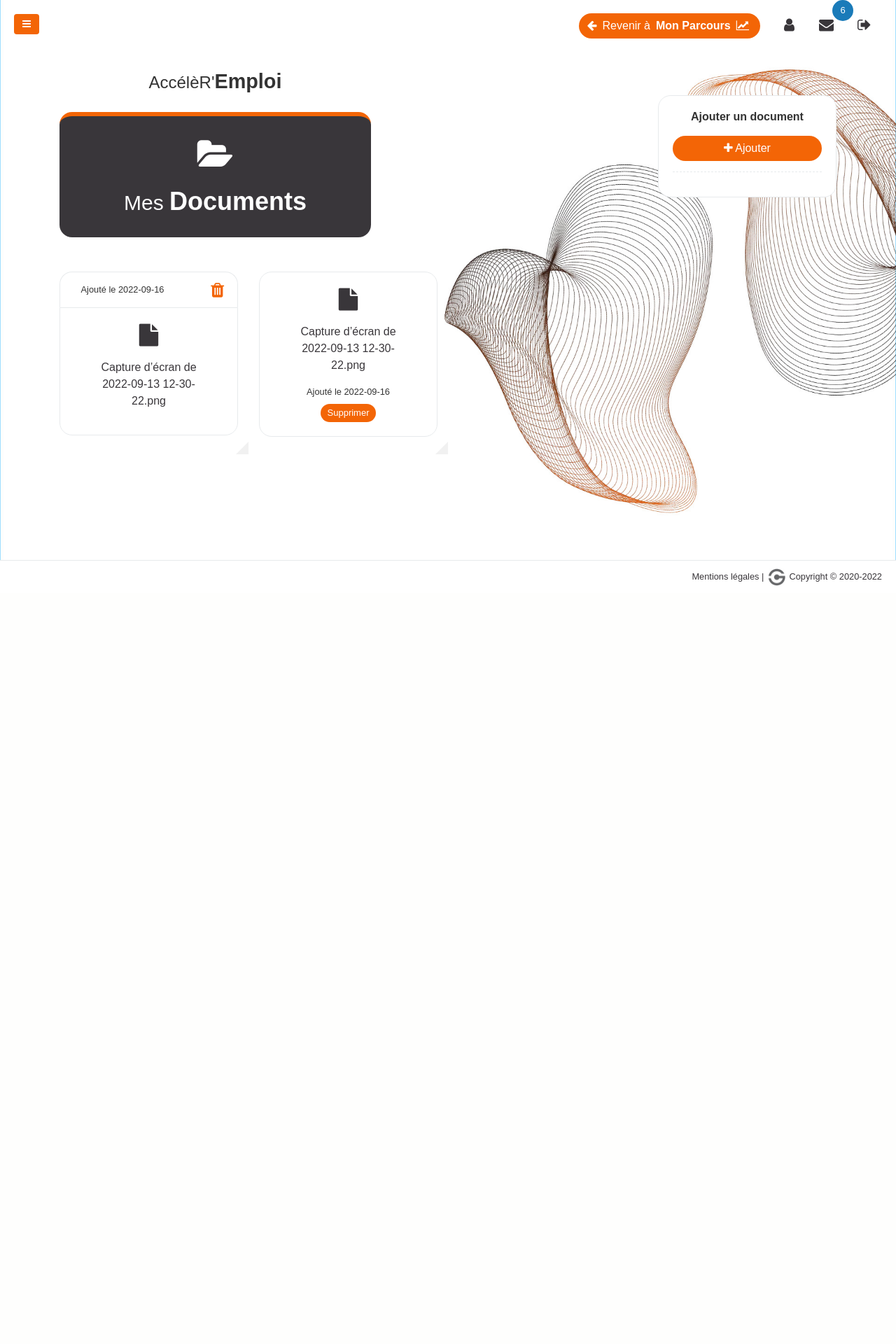
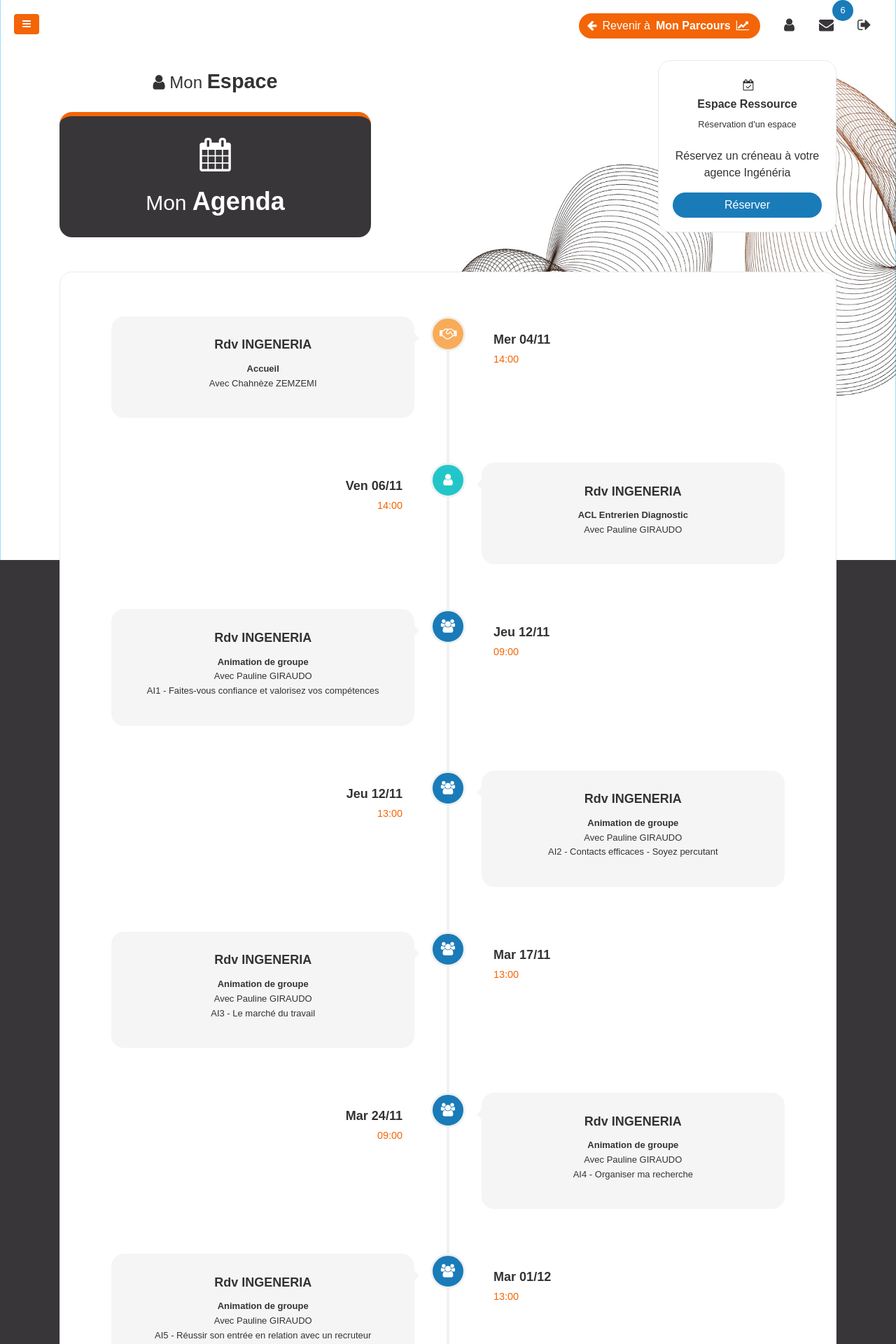
Before and after one commit to SySwatis/webD-gen5, a PHP site: page / in a window 1280 px wide. Shown: the top 1920 px of the page at 70% size. Before the commit the page ends 837 px from the top, so only its background shows below. Run offline with PHP 8.4, Linux system fonts and the light colour scheme.

Commit message:
Agenda, Dashboard, User Menu

```diff
--- /dev/null
+++ b/html/mon-agenda.html
@@ -0,0 +1,284 @@
+<!-- <div class="row align-items-center" data-background='{"name":"brown","effect":"duotone"}'> -->
+<div class="row align-items-center" data-background=''>
+    <div class="col-lg-5 animated fadeInRight">
+        <h2 class="text-center pb-3">
+            <i class="fa fa-user"></i> Mon <span>Espace</span>
+        </h2>
+        <div class="ibox border-top-orange">
+            <div class="text-center bg-nav text-white ibox-content">
+                <span class="fa fa-calendar fa-3x p-3"></span>
+                <h1>
+                    Mon <span>Agenda</span>
+                </h1>
+
+            </div>
+        </div>
+
+    </div>
+
+    <div class="col-lg-4">
+        <!-- empty -->
+    </div>
+
+    <div class="col-lg-3 text-center">
+        <div class="ibox float-lg-right">
+            <div class="ibox-content text-center">
+                <div class="heading p-2">
+                    <i class="fa fa-calendar-check-o pl-2 pr-1"></i>
+                    <h3>Espace <span> Ressource</span></h3>
+                    <p class="small">Réservation d'un espace</p>
+                </div>
+                <p>Réservez un créneau à votre agence Ingénéria</p>
+                <button class="btn btn-success btn-block">Réserver</button>
+            </div>
+        </div>
+    </div>
+
+</div>
+<div class="row align-items-middle text-center mt-lg-4">
+
+    <div class="col-lg-12">
+        <div class="ibox ">
+
+            <div class="ibox-content" id="ibox-content">
+                <div id="vertical-timeline" class="vertical-container dark-timeline center-orientation">
+                    <div class="vertical-timeline-block">
+                        <div class="vertical-timeline-icon yellow-bg">
+                            <i class="fa fa-handshake-o"></i>
+                        </div>
+
+                        <div class="vertical-timeline-content">
+                            <h2>Rdv INGENERIA</h2>
+                            <p><b>Accueil</b><br>Avec Chahnèze ZEMZEMI<br></p>
+
+                            <span class="vertical-date">
+                                Mer 04/11<br>
+                                <small> 14:00</small>
+
+                            </span>
+                        </div>
+                    </div>
+                    <div class="vertical-timeline-block">
+                        <div class="vertical-timeline-icon lazur-bg">
+                            <i class="fa fa-user"></i>
+                        </div>
+
+                        <div class="vertical-timeline-content">
+                            <h2>Rdv INGENERIA</h2>
+                            <p><b>ACL Entrerien Diagnostic</b><br>Avec Pauline GIRAUDO<br></p>
+
+                            <span class="vertical-date">
+                                Ven 06/11<br>
+                                <small> 14:00</small>
+
+                            </span>
+                        </div>
+                    </div>
+                    <div class="vertical-timeline-block">
+                        <div class="vertical-timeline-icon  blue-bg">
+                            <i class="fa fa-group"></i>
+                        </div>
+
+                        <div class="vertical-timeline-content">
+                            <h2>Rdv INGENERIA</h2>
+                            <p><b>Animation de groupe</b><br>Avec Pauline GIRAUDO<br>AI1 - Faites-vous confiance et
+                                valorisez vos compétences</p>
+
+                            <span class="vertical-date">
+                                Jeu 12/11<br>
+                                <small> 09:00</small>
+
+                            </span>
+                        </div>
+                    </div>
+                    <div class="vertical-timeline-block">
+                        <div class="vertical-timeline-icon  blue-bg">
+                            <i class="fa fa-group"></i>
+                        </div>
+
+                        <div class="vertical-timeline-content">
+                            <h2>Rdv INGENERIA</h2>
+                            <p><b>Animation de groupe</b><br>Avec Pauline GIRAUDO<br>AI2 - Contacts efficaces - Soyez
+                                percutant</p>
+
+                            <span class="vertical-date">
+                                Jeu 12/11<br>
+                                <small> 13:00</small>
+
+                            </span>
+                        </div>
+                    </div>
+                    <div class="vertical-timeline-block">
+                        <div class="vertical-timeline-icon  blue-bg">
+                            <i class="fa fa-group"></i>
+                        </div>
+
+                        <div class="vertical-timeline-content">
+                            <h2>Rdv INGENERIA</h2>
+                            <p><b>Animation de groupe</b><br>Avec Pauline GIRAUDO<br>AI3 - Le marché du travail</p>
+
+                            <span class="vertical-date">
+                                Mar 17/11<br>
+                                <small> 13:00</small>
+
+                            </span>
+                        </div>
+                    </div>
+                    <div class="vertical-timeline-block">
+                        <div class="vertical-timeline-icon  blue-bg">
+                            <i class="fa fa-group"></i>
+                        </div>
+
+                        <div class="vertical-timeline-content">
+                            <h2>Rdv INGENERIA</h2>
+                            <p><b>Animation de groupe</b><br>Avec Pauline GIRAUDO<br>AI4 - Organiser ma recherche</p>
+
+                            <span class="vertical-date">
+                                Mar 24/11<br>
+                                <small> 09:00</small>
+
+                            </span>
+                        </div>
+                    </div>
+                    <div class="vertical-timeline-block">
+                        <div class="vertical-timeline-icon  blue-bg">
+                            <i class="fa fa-group"></i>
+                        </div>
+
+                        <div class="vertical-timeline-content">
+                            <h2>Rdv INGENERIA</h2>
+                            <p><b>Animation de groupe</b><br>Avec Pauline GIRAUDO<br>AI5 - Réussir son entrée en
+                                relation
+                                avec un recruteur</p>
+
+                            <span class="vertical-date">
+                                Mar 01/12<br>
+                                <small> 13:00</small>
+
+                            </span>
+                        </div>
+                    </div>
+                    <div class="vertical-timeline-block">
+                        <div class="vertical-timeline-icon  blue-bg">
+                            <i class="fa fa-group"></i>
+                        </div>
+
+                        <div class="vertical-timeline-content">
+                            <h2>Rdv INGENERIA</h2>
+                            <p><b>Animation de groupe</b><br>Avec Pauline GIRAUDO<br>AI6 - Bilan des actions réalisées
+                                et
+                                choix des ateliers optionnels</p>
+
+                            <span class="vertical-date">
+                                Jeu 03/12<br>
+                                <small> 13:00</small>
+
+                            </span>
+                        </div>
+                    </div>
+                    <div class="vertical-timeline-block">
+                        <div class="vertical-timeline-icon  blue-bg">
+                            <i class="fa fa-group"></i>
+                        </div>
+
+                        <div class="vertical-timeline-content">
+                            <h2>Rdv INGENERIA</h2>
+                            <p><b>Animation de groupe</b><br>Avec Chahnèze ZEMZEMI<br>Aop1 : Image de soi et savoir-être
+                                professionnels, présentation filmée</p>
+
+                            <span class="vertical-date">
+                                Lun 07/12<br>
+                                <small> 09:00</small>
+
+                            </span>
+                        </div>
+                    </div>
+                    <div class="vertical-timeline-block">
+                        <div class="vertical-timeline-icon  blue-bg">
+                            <i class="fa fa-group"></i>
+                        </div>
+
+                        <div class="vertical-timeline-content">
+                            <h2>Rdv INGENERIA</h2>
+                            <p><b>Animation de groupe</b><br>Avec Pauline GIRAUDO<br>AOP5 - Image de soi et et savoirs
+                                être
+                                professionnels</p>
+
+                            <span class="vertical-date">
+                                Mar 15/12<br>
+                                <small> 09:00</small>
+
+                            </span>
+                        </div>
+                    </div>
+                    <div class="vertical-timeline-block">
+                        <div class="vertical-timeline-icon  blue-bg">
+                            <i class="fa fa-group"></i>
+                        </div>
+
+                        <div class="vertical-timeline-content">
+                            <h2>Rdv INGENERIA</h2>
+                            <p><b>Animation de groupe</b><br>Avec Chahnèze ZEMZEMI<br>Aop3 : Gestion de carrière</p>
+
+                            <span class="vertical-date">
+                                Mar 15/12<br>
+                                <small> 13:00</small>
+
+                            </span>
+                        </div>
+                    </div>
+                    <div class="vertical-timeline-block">
+                        <div class="vertical-timeline-icon  blue-bg">
+                            <i class="fa fa-group"></i>
+                        </div>
+
+                        <div class="vertical-timeline-content">
+                            <h2>Rdv INGENERIA</h2>
+                            <p><b>Animation de groupe</b><br>Avec Chahnèze ZEMZEMI<br>Aop3 : Gestion de carrière</p>
+
+                            <span class="vertical-date">
+                                Jeu 17/12<br>
+                                <small> 13:00</small>
+
+                            </span>
+                        </div>
+                    </div>
+                    <div class="vertical-timeline-block">
+                        <div class="vertical-timeline-icon  blue-bg">
+                            <i class="fa fa-group"></i>
+                        </div>
+
+                        <div class="vertical-timeline-content">
+                            <h2>Rdv INGENERIA</h2>
+                            <p><b>Animation de groupe</b><br>Avec Pauline GIRAUDO<br>AOP3 - Négocier avec un recruteur
+                            </p>
+
+                            <span class="vertical-date">
+                                Lun 21/12<br>
+                                <small> 13:00</small>
+
+                            </span>
+                        </div>
+                    </div>
+                    <div class="vertical-timeline-block">
+                        <div class="vertical-timeline-icon  navy-bg">
+                            <i class="fa fa-briefcase"></i>
+                        </div>
+
+                        <div class="vertical-timeline-content">
+                            <h2>Rdv INGENERIA</h2>
+                            <p><b>Accompagnement</b><br>Avec Pauline GIRAUDO<br></p>
+
+                            <span class="vertical-date">
+                                Mar 22/12<br>
+                                <small> 14:00</small>
+
+                            </span>
+                        </div>
+                    </div>
+                </div>
+            </div>
+
+        </div>
+    </div>
+</div>
--- a/html/parcours.html
+++ b/html/parcours.html
@@ -2,13 +2,13 @@
 
     <div class="col-lg-5 animated fadeInRight">
         <h2 class="text-white text-center pb-3">
-            AccélèR'<span>Emploi</span>
+            Mon <span>Parcours</span>
         </h2>
         <div class="ibox border-top-orange">
             <div class="text-center bg-nav text-white ibox-content">
                 <span class="fa fa-line-chart fa-3x p-3"></span>
-                <h1>
-                    Mon <span>Parcours</span>
+                <h1>AccélèR'<span>Emploi</span>
+
                 </h1>
 
             </div>
--- a/html/mon-espace.html
+++ b/html/tabeau-de-bord.html
@@ -3,13 +3,13 @@
     <div class="col-lg-5 animated fadeInRight">
 
         <h2 class="text-center pb-3">
-            AccélèR'<span>Emploi</span>
+           <i class="fa fa-user"></i> Mon <span>Espace</span>
         </h2>
 
         <div class="ibox border-top-orange">
             <div class="text-center bg-nav text-white ibox-content">
-                <span class="fa fa-home fa-3x p-3"></span>
-                <h1>Mon <span>Espace</span></h1>
+                <span class="fa fa-tasks fa-3x p-3"></span>
+                <h1>Tableau de <span>Bord</span></h1>
 
             </div>
         </div>
--- a/index.html
+++ b/index.html
@@ -67,8 +67,16 @@
                     </li>
 
                     <li>
-                        <a href="#Mon-espace" data-content="mon-espace"><i class="fa fa-home"></i> <span
-                                class="nav-label">Mon espace</span></a>
+                        <a href="_#"><i class="fa fa-user"></i> <span class="nav-label">Mon espace</span> <span
+                                class="fa arrow"></span></a>
+                        <ul class="nav nav-second-level">
+                            <li class="active"><a href="#tableauDeBord" data-content="tabeau-de-bord"><i
+                                        class="fa fa-tasks"></i><span class="nav-label"></span>Tableau de
+                                    Bord</span></a></li>
+                            <li class="active"><a href="#monAgenda" data-content="mon-agenda"><i
+                                        class="fa fa-calendar"></i><span class="nav-label"></span>Mon
+                                    agenda</span></a></li>
+                        </ul>
                     </li>
                     <li>
                         <a href="#Mon-parcours" data-content="parcours"><i class="fa fa-line-chart"></i> <span
@@ -97,7 +105,8 @@
                         </ul>
                     </li>
                     <li>
-                        <a href="#mesDocuments" data-content="mes-documents"><i class="fa fa-folder-open-o"></i> <span class="nav-label">Mes documents</span><span
+                        <a href="#mesDocuments" data-content="mes-documents"><i class="fa fa-folder-open-o"></i> <span
+                                class="nav-label">Mes documents</span><span
                                 class="label-circle animated shake">2</span></a>
                     </li>
                     <li>
@@ -105,8 +114,9 @@
                                 Recommencer</span> </a>
                     </li>
                     <li>
-                        <a href="_#"><i class="fa fa-calendar"></i> <span class="nav-label">
-                                Agenda</span><span class="label-circle animated shake">1</span></a>
+                        <a href="#monAgenda" data-content="mon-agenda"><i class="fa fa-calendar"></i> <span
+                                class="nav-label">
+                                Mon Agenda</span><span class="label-circle animated shake">1</span></a>
                     </li>
                     <li>
                         <a href="#Actualites" data-content="actualites"><i class="fa fa-newspaper-o"></i> <span
@@ -218,9 +228,8 @@
                                 <img alt="image" class="rounded-circle  m-b-md" src="img/profile_small-123x.jpg">
                             </div>
                             <button type="button" class="close" data-dismiss="modal">
-                                <span
-                                    aria-hidden="true">×</span><span class="sr-only">Close</span>
-                                </button>
+                                <span aria-hidden="true">×</span><span class="sr-only">Close</span>
+                            </button>
                         </div>
                 </div>
                 <div class="ibox-content">
@@ -230,8 +239,8 @@
                             <input type="hidden" id="uti_num" name="uti_num" value="958">
                             <input type="text" id="sujet" name="sujet" class="form-control" placeholder="Sujet">
                             <br>
-                            <textarea class="form-control" id="body" name="body"
-                                placeholder="Mon message ici..." rows="6"></textarea>
+                            <textarea class="form-control" id="body" name="body" placeholder="Mon message ici..."
+                                rows="6"></textarea>
 
                             <div class="pt-5 pb-2 text-lg-right">
                                 <button type="button" class="btn btn-white mr-3" data-dismiss="modal">Annuler</button>
--- a/js/main.js
+++ b/js/main.js
@@ -2,7 +2,7 @@
 
   // Config
 
-  defaultContent = 'mes-documents';
+  defaultContent = 'mon-agenda';
 
   // Hide sideBar on Desktop
 
--- a/less/custom/global.less
+++ b/less/custom/global.less
@@ -24,12 +24,37 @@ a {
   > a:first-child {
     position: fixed;
     z-index: 10;
-    margin:20px;
+    margin: 20px;
   }
 }
 
-.nav-second-level li:last-child {
-  padding: 0 4px;
+.navbar-default {
+  ul.nav {
+    > li a {
+      // font-size: 15px;
+    }
+  }
+}
+
+.nav-second-level {
+  li {
+    .fa {
+      text-align: left;
+    }
+    &.active {
+      a {
+        font-weight: 400;
+      }
+    }
+    a {
+      padding-left: 32px;
+
+      // font-weight: 400;
+      // text-align: right;
+    }
+  }
+  li:last-child {
+  }
 }
 
 a {
@@ -41,7 +66,7 @@ a {
 }
 
 .prev-box {
-  margin:15px 15px 0 15px;
+  margin: 15px 15px 0 15px;
 }
 
 // Button rounded
@@ -79,7 +104,6 @@ textarea.form-control {
 // Ibox rounded
 
 .ibox {
-
   &-content {
     border-radius: @btn-border-radius;
     .fa {
@@ -159,7 +183,6 @@ textarea.form-control {
   &-background-orange {
     .ibox-content {
       background-color: @orange;
-
     }
   }
 
@@ -172,7 +195,8 @@ textarea.form-control {
     }
   }
   &-background-orange {
-    .btn.btn-xs, .btn {
+    .btn.btn-xs,
+    .btn {
       background-color: white;
       color: @text-color !important;
     }
@@ -385,7 +409,7 @@ h2 > span {
       padding: 0;
     }
     &-title-test {
-      padding-right: 280px;
+      padding-right: 300px;
     }
     &-tools {
       .btn-trash {
@@ -418,7 +442,6 @@ h2 > span {
   // Reduce size
 
   .navbar-sticky {
-
     .row.mt-lg-4 {
       margin-top: 0 !important;
     }
@@ -497,19 +520,67 @@ h2 > span {
   }
 }
 
+/* Agenda, time line */
+
+.dark-timeline {
+  .vertical-timeline-content {
+    h2 {
+      font-weight: 600;
+    }
+    border-radius: @btn-border-radius;
+    .vertical-date {
+      font-size: 18px;
+      font-weight: 600;
+    }
+  }
+
+
+}
+
+.center-orientation
+.vertical-timeline-block
+.vertical-timeline-content
+.vertical-date {
+  float: none;
+text-align: center;
+margin: 0 auto;
+
+}
+.vertical-date {
+  background-color: #fff;
+padding: 1em;
+display: block;
+border-radius: 12px;
+}
+
 @media only screen and (min-width: 992px) {
-
   .navbar-sticky .progress-ing5 {
     &::after {
-        font-size: 13px;
-        margin-top: -25px;
-        margin-left: 10px;
+      font-size: 13px;
+      margin-top: -25px;
+      margin-left: 10px;
     }
     .circle-progress {
-    width: 90px;}
+      width: 90px;
+    }
+  }
 }
+@media only screen and (min-width: 1170px) {
+  /* agenda */
+  .center-orientation
+  .vertical-timeline-block
+  .vertical-timeline-content
+  .vertical-date {
+  text-align: left;
 }
+  .center-orientation
+    .vertical-timeline-block:nth-child(2n)
+    .vertical-timeline-content
+    .vertical-date {
+    text-align: right;
+  }
 
+}
 @media only screen and (max-width: 767px) {
   .btn.btn-prev-small {
     width: 100%;
--- a/less/custom/slick_box_test.less
+++ b/less/custom/slick_box_test.less
@@ -8,13 +8,14 @@
     float: left;
     background-color: #fff;
     color: @orange;
-    width: 24px;
-    height: 24px;
-    border-radius: 12px;
+    width: 32px;
+    height: 32px;
+    border-radius: 16px;
     text-align: center;
     line-height: 24px;
     font-size: 16px;
     margin: 0 10px 0 0;
+    padding: 4px;
   }
 }
 .title-test.active.last + .ibox-tools {
@@ -46,7 +47,7 @@
   .ibox-title .title-test {
     > span:first-child,
     span.number {
-      margin: 4px 10px 0 0;
+      margin-right:10px;
     }
   }
 
```
Also changed, not shown: css/style.css, 1 other file.
